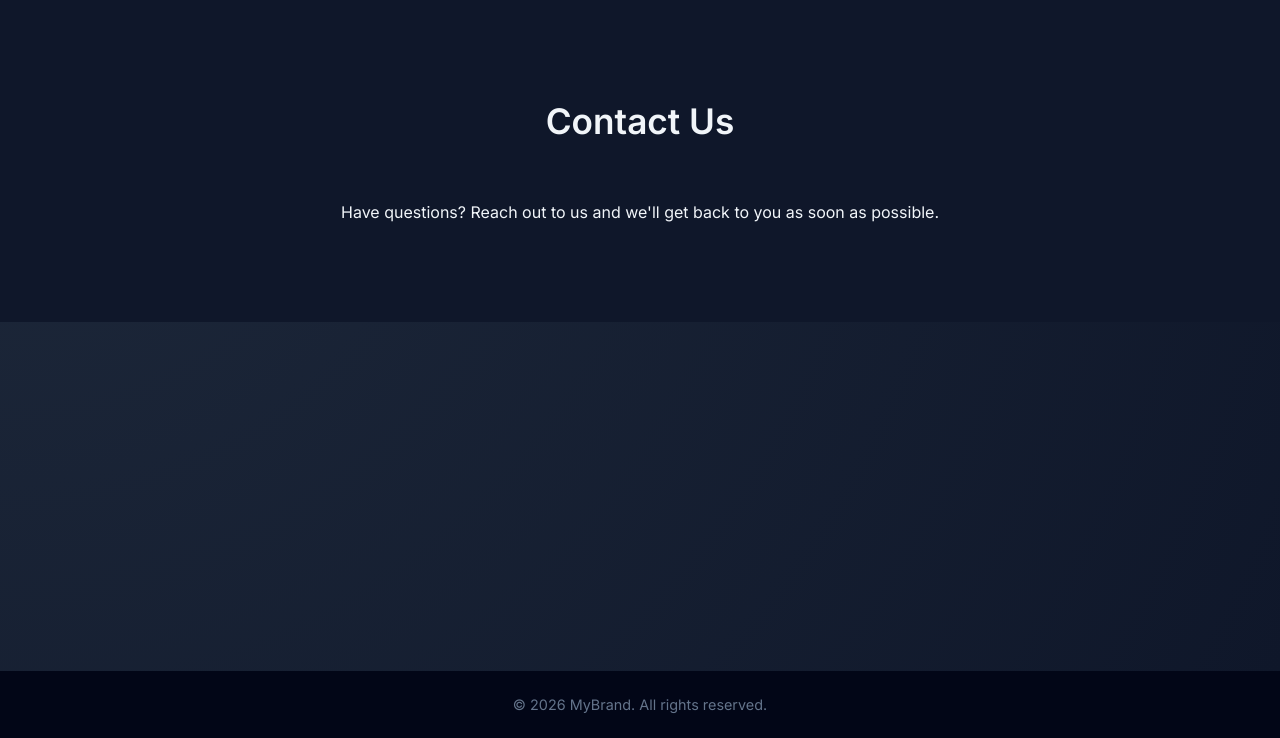
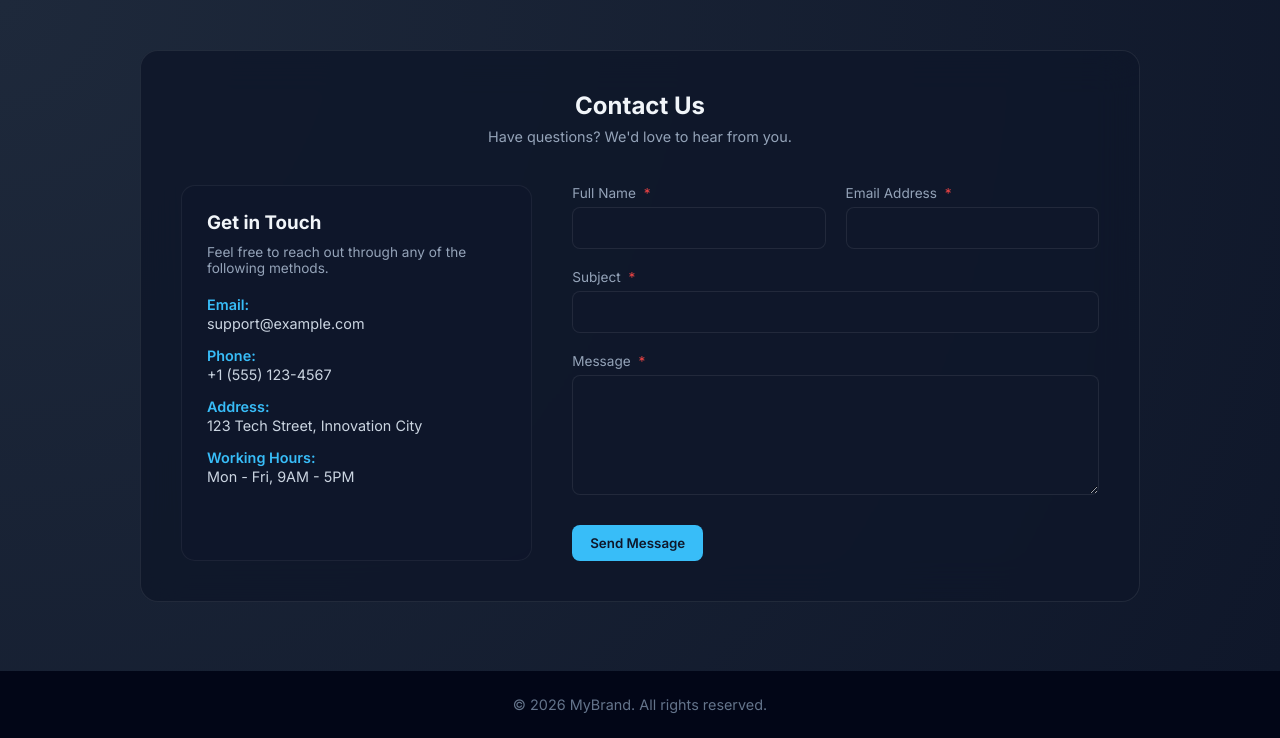
Before and after one commit to mateuszral/flask-learn, a Flask app: page /contact in a window 1280 px wide. Shown: the part 62-800 px from the top of the page. Run offline with Flask 3, Linux system fonts and the light colour scheme; parts of the project's set-up code (start-up, migrations or seed data) failed here and were passed over.

Commit message:
feat: contact page with form and address info etc.

```diff
--- /dev/null
+++ b/app/static/css/contact.css
@@ -0,0 +1,161 @@
+.contact-wrapper {
+    padding: 50px 6%;
+    display: flex;
+    justify-content: center;
+}
+
+.contact-card {
+    width: 100%;
+    max-width: 1000px;
+    background: rgba(15, 23, 42, 0.85);
+    backdrop-filter: blur(20px);
+    border: 1px solid rgba(255, 255, 255, 0.08);
+    border-radius: 18px;
+    padding: 40px;
+}
+
+.contact-header {
+    text-align: center;
+    margin-bottom: 40px;
+}
+
+.contact-header h2 {
+    margin-bottom: 8px;
+}
+
+.contact-header p {
+    font-size: 0.9rem;
+    color: #94a3b8;
+}
+
+/* Container Layout */
+.contact-container {
+    display: grid;
+    grid-template-columns: 1fr 1.5fr;
+    gap: 40px;
+}
+
+.contact-info {
+    background: rgba(15, 23, 42, 0.6);
+    border: 1px solid rgba(255, 255, 255, 0.06);
+    padding: 25px;
+    border-radius: 14px;
+}
+
+.contact-info h3 {
+    margin-bottom: 10px;
+}
+
+.contact-info p {
+    font-size: 0.85rem;
+    color: #94a3b8;
+    margin-bottom: 20px;
+}
+
+.info-item {
+    margin-bottom: 15px;
+    font-size: 0.9rem;
+    color: #cbd5e1;
+}
+
+.info-label {
+    font-weight: 600;
+    color: #38bdf8;
+    display: block;
+    margin-bottom: 2px;
+}
+
+.contact-form {
+    display: grid;
+    grid-template-columns: 1fr 1fr;
+    gap: 20px;
+}
+
+.form-group {
+    display: flex;
+    flex-direction: column;
+}
+
+.form-group.full-width {
+    grid-column: span 2;
+}
+
+.contact-form label {
+    font-size: 0.85rem;
+    color: #94a3b8;
+    margin-bottom: 6px;
+}
+
+.required {
+    color: #ef4444;
+    margin-left: 4px;
+}
+
+.contact-form input,
+.contact-form textarea {
+    padding: 12px;
+    background: #0f172a;
+    border: 1px solid rgba(255, 255, 255, 0.08);
+    border-radius: 8px;
+    color: #f1f5f9;
+    width: 100%;
+    transition: 0.2s ease;
+}
+
+.contact-form textarea {
+    resize: vertical;
+    min-height: 120px;
+}
+
+.contact-form input:focus,
+.contact-form textarea:focus {
+    outline: none;
+    border-color: #38bdf8;
+    box-shadow: 0 0 0 2px rgba(56, 189, 248, 0.2);
+}
+
+.contact-actions {
+    grid-column: span 2;
+    margin-top: 10px;
+    display: flex;
+    justify-content: flex-start;
+}
+
+.btn-primary {
+    padding: 10px 18px;
+    background: #38bdf8;
+    border-radius: 8px;
+    color: #0f172a;
+    font-weight: 600;
+    border: none;
+    cursor: pointer;
+    transition: 0.2s ease;
+}
+
+.btn-primary:hover {
+    background: #0ea5e9;
+}
+
+@media (max-width: 900px) {
+    .contact-container {
+        grid-template-columns: 1fr;
+    }
+
+    .contact-form {
+        grid-template-columns: 1fr;
+    }
+
+    .form-group.full-width {
+        grid-column: span 1;
+    }
+
+    .contact-actions {
+        grid-column: span 1;
+    }
+}
+
+@media (max-width: 475px) {
+    .contact-card {
+        padding: 30px 20px;
+    }
+}
--- a/app/templates/contact.html
+++ b/app/templates/contact.html
@@ -1,25 +1,81 @@
 {% extends "base.html" %}
 {% block title %}Contact{% endblock %}
+
 {% block head %}
     {{ super() }}
-    <style type="text/css">
-        .contact {
-            padding: 100px 6%;
-            background: #0f172a;
-            text-align: center;
-        }
-
-        .contact h2 {
-            font-size: 2.2rem;
-            margin-bottom: 60px;
-            font-weight: 600;
-        }
-    </style>
+    <link rel="stylesheet" href="{{ url_for('static', filename='css/contact.css') }}">
 {% endblock %}
 
 {% block content %}
-    <section class="contact">
-        <h2>Contact Us</h2>
-        <p>Have questions? Reach out to us and we'll get back to you as soon as possible.</p>
+    <section class="contact-wrapper">
+
+        <div class="contact-card">
+
+            <div class="contact-header">
+                <h2>Contact Us</h2>
+                <p>Have questions? We'd love to hear from you.</p>
+            </div>
+
+            <div class="contact-container">
+
+                <!-- Contact Info Section -->
+                <div class="contact-info">
+                    <h3>Get in Touch</h3>
+                    <p>Feel free to reach out through any of the following methods.</p>
+
+                    <div class="info-item">
+                        <span class="info-label">Email:</span>
+                        <span>support@example.com</span>
+                    </div>
+
+                    <div class="info-item">
+                        <span class="info-label">Phone:</span>
+                        <span>+1 (555) 123-4567</span>
+                    </div>
+
+                    <div class="info-item">
+                        <span class="info-label">Address:</span>
+                        <span>123 Tech Street, Innovation City</span>
+                    </div>
+
+                    <div class="info-item">
+                        <span class="info-label">Working Hours:</span>
+                        <span>Mon - Fri, 9AM - 5PM</span>
+                    </div>
+                </div>
+
+                <!-- Contact Form -->
+                <form method="POST" class="contact-form">
+
+                    <div class="form-group">
+                        <label for="name">Full Name <span class="required">*</span></label>
+                        <input type="text" id="name" name="name" required>
+                    </div>
+
+                    <div class="form-group">
+                        <label for="email">Email Address <span class="required">*</span></label>
+                        <input type="email" id="email" name="email" required>
+                    </div>
+
+                    <div class="form-group full-width">
+                        <label for="subject">Subject <span class="required">*</span></label>
+                        <input type="text" id="subject" name="subject" required>
+                    </div>
+
+                    <div class="form-group full-width">
+                        <label for="message">Message <span class="required">*</span></label>
+                        <textarea id="message" name="message" required></textarea>
+                    </div>
+
+                    <div class="contact-actions">
+                        <button type="submit" class="btn-primary">Send Message</button>
+                    </div>
+
+                </form>
+
+            </div>
+
+        </div>
+
     </section>
 {% endblock %}
```
